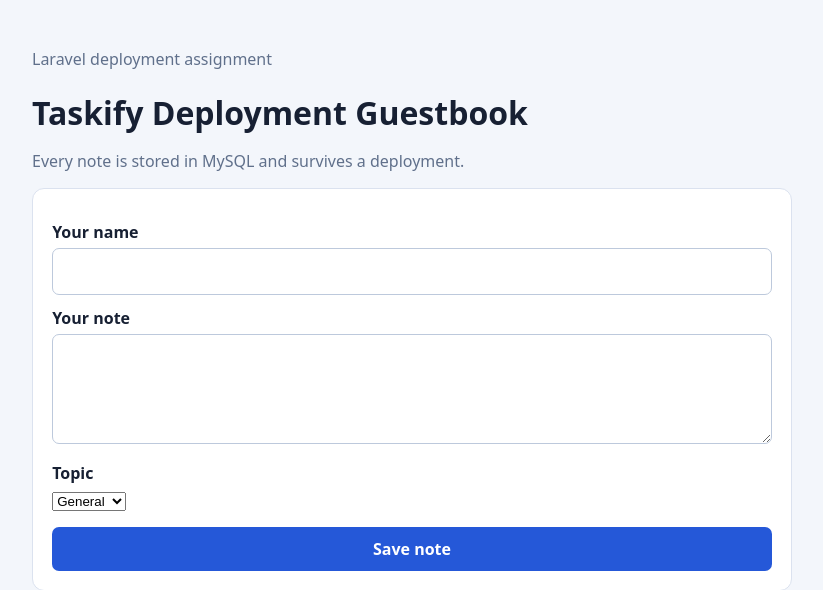
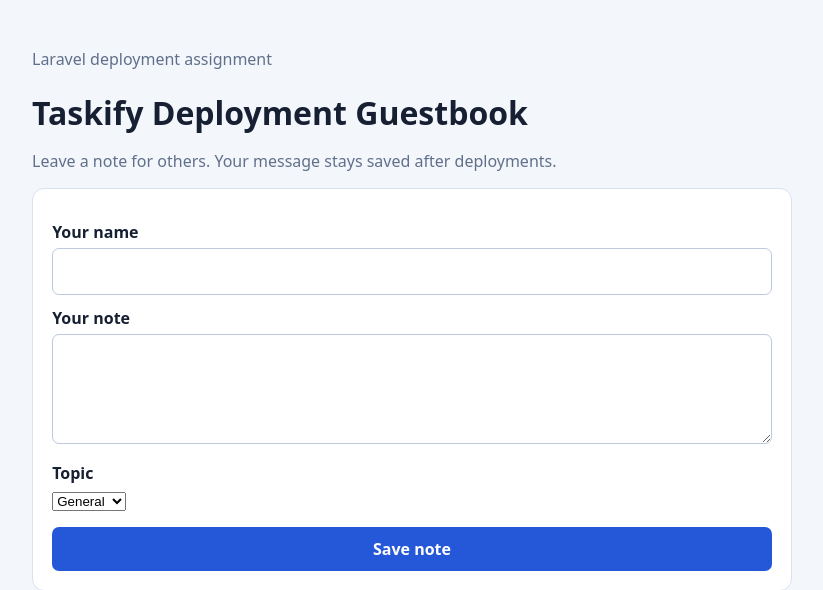
Before and after one commit to DevHammad0/taskify-deployment-assignment, a Laravel app: page / in a window 1280 px wide. Shown: the top 590 px of the page, without its empty margins (228-1051 px from the left). Run offline with Laravel 12, Linux system fonts and the light colour scheme; data that the repository does not hold is empty.

Commit message:
Update guestbook introduction

```diff
--- a/resources/views/guestbook.blade.php
+++ b/resources/views/guestbook.blade.php
@@ -20,7 +20,7 @@
     <header>
         <p class="muted">Laravel deployment assignment</p>
         <h1>Taskify Deployment Guestbook</h1>
-        <p class="muted">Every note is stored in MySQL and survives a deployment.</p>
+        <p class="muted">Leave a note for others. Your message stays saved after deployments.</p>
     </header>
 
     @if (session('status')) <p class="status">{{ session('status') }}</p> @endif
```
